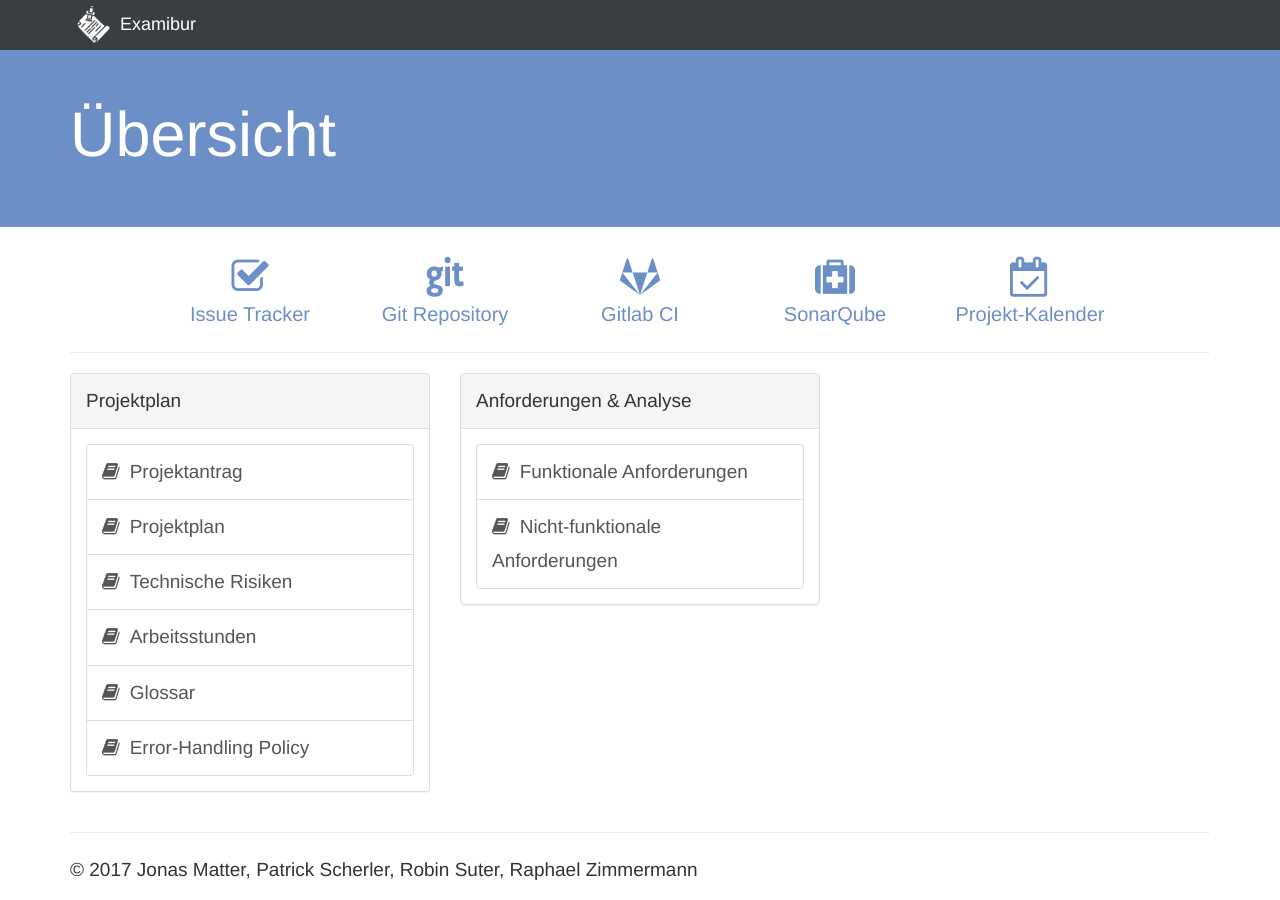
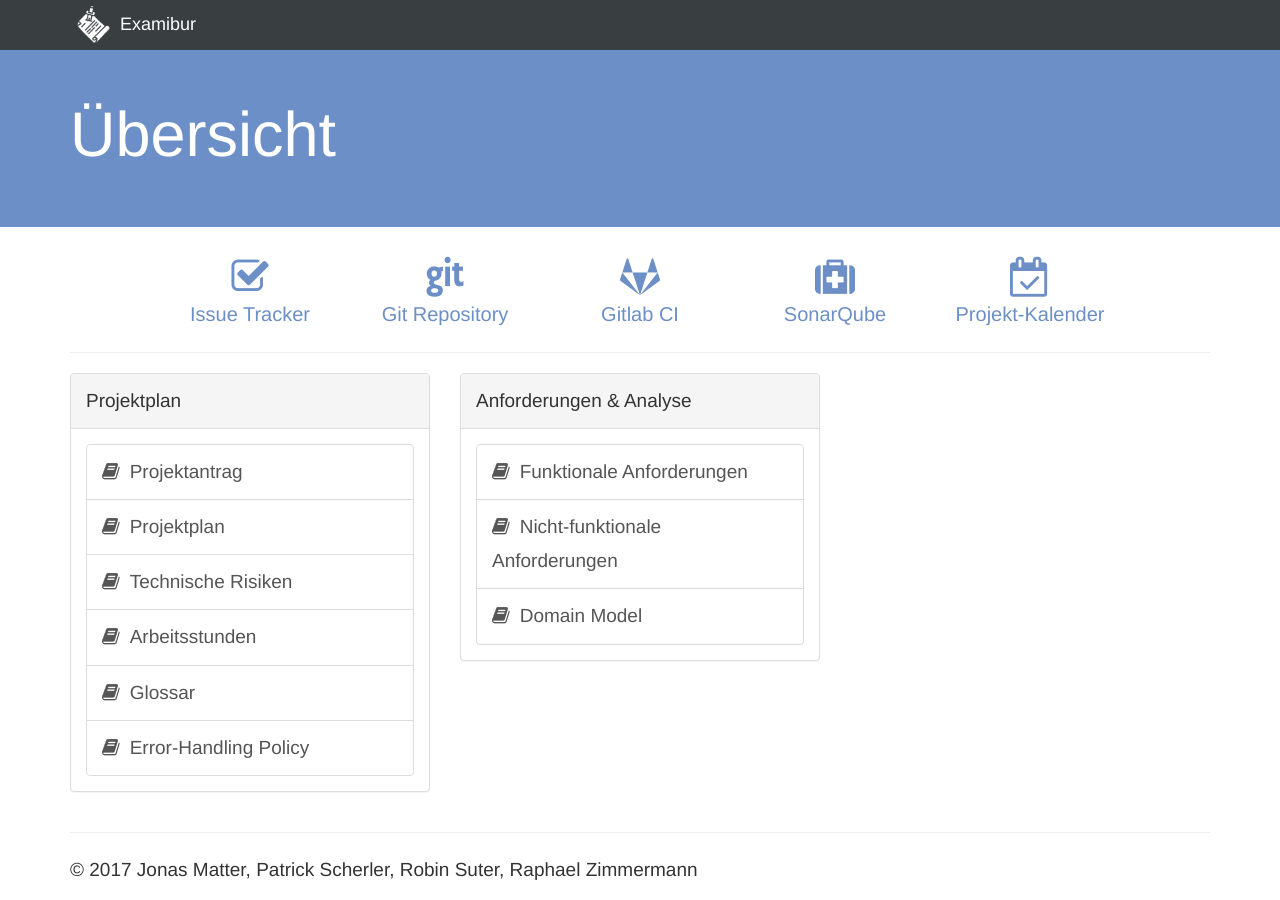
Before and after one commit to Examibur/examibur, a Jekyll site: the page built from docs/index.html, in a window 1280 px wide. Built offline with Jekyll 4.4.1, drawn with Linux system fonts in a browser that asks for light colours; nearby versions of some CDN libraries; Markdown is read by kramdown in place of the engine named in the settings.

Commit message:
add domain model to dashboard

```diff
--- a/docs/index.html
+++ b/docs/index.html
@@ -53,6 +53,7 @@ title: Übersicht
               <div class="panel-body">
                 <a href="anforderungen/funktionaleAnforderungen.html" class="list-group-item document">Funktionale Anforderungen</a>
                 <a href="anforderungen/nichtFunktionaleAnforderungen.html" class="list-group-item document">Nicht-funktionale Anforderungen</a>
+                <a href="anforderungen/domainmodel.html" class="list-group-item document">Domain Model</a>
               </div>
           </div>
         </div>
```
